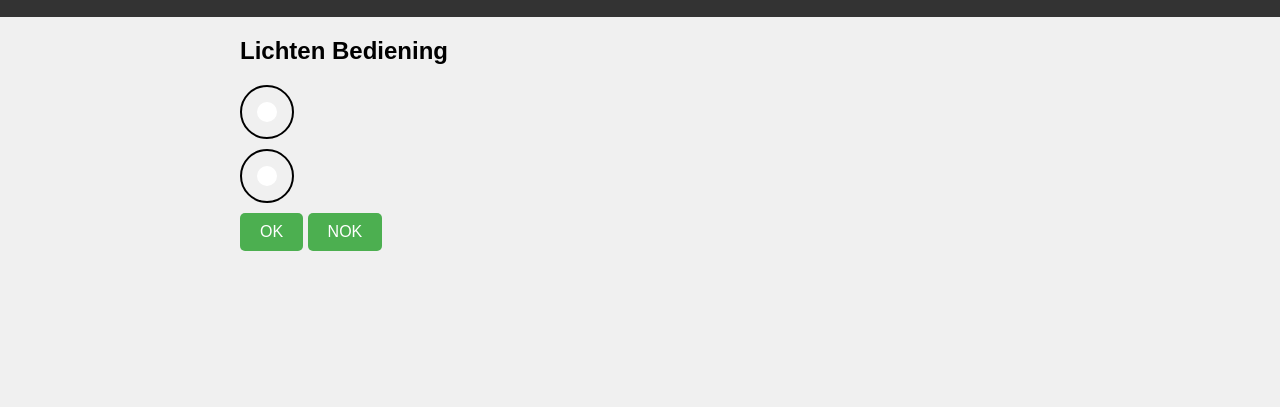
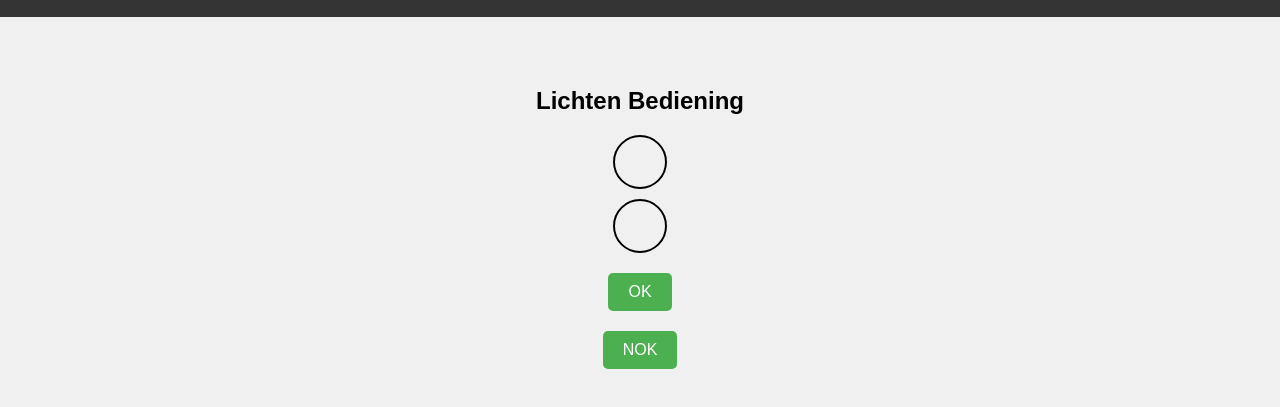
Before and after one commit to RachidAzrou/sufuf, a plain HTML site: page volunteer.html in a window 1280 px wide. Shown: the part 55-462 px from the top of the page. Drawn offline with Linux system fonts and the light colour scheme.

Commit message:
Update styles.css

```diff
--- a/styles.css
+++ b/styles.css
@@ -23,10 +23,10 @@ main {
     padding: 0 20px;
 }
 
-#roleSelection {
+#roleSelection, #lightControls, #lightStatus {
     display: flex;
-    justify-content: center;
-    gap: 20px;
+    flex-direction: column;
+    align-items: center;
     margin-top: 50px;
 }
 
@@ -38,6 +38,7 @@ button {
     border: none;
     border-radius: 5px;
     cursor: pointer;
+    margin: 10px;
 }
 
 button:hover {
@@ -51,24 +52,12 @@ button:hover {
     border: 2px solid #000;
     margin-bottom: 10px;
     background-color: #f0f0f0;
-    position: relative;
-    display: flex;
-    justify-content: center;
-    align-items: center;
 }
 
-.light::before {
-    content: '';
-    width: 20px;
-    height: 20px;
-    border-radius: 50%;
-    background-color: #fff;
-}
-
-.light.on {
+.light.on.green {
     background-color: #4CAF50; /* Groen */
 }
 
-.light.off {
+.light.on.red {
     background-color: #F44336; /* Rood */
 }
```
